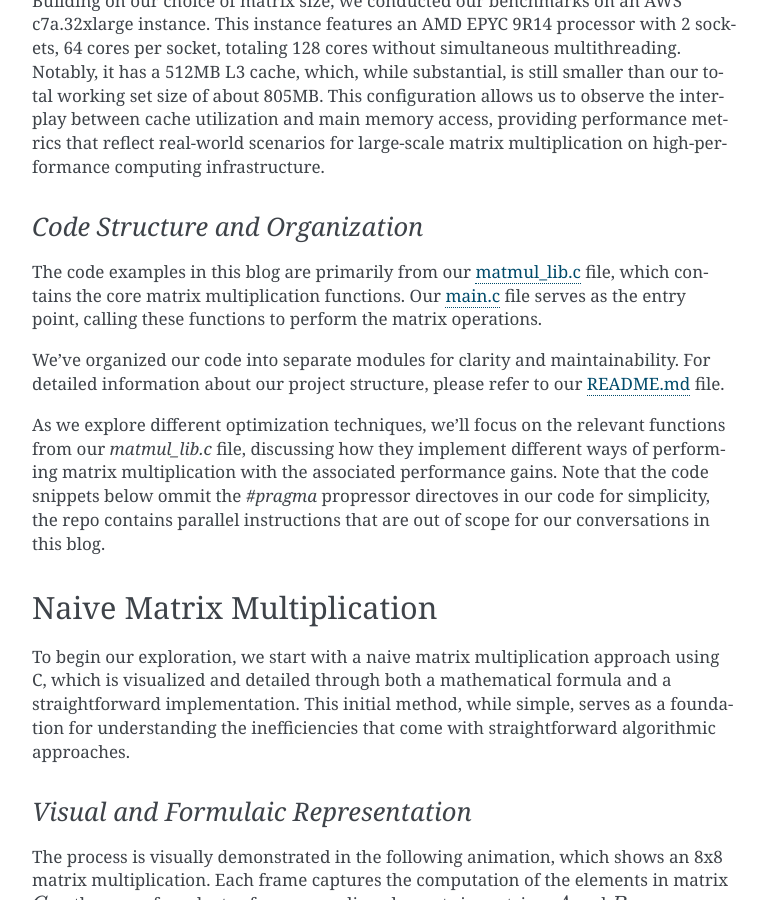
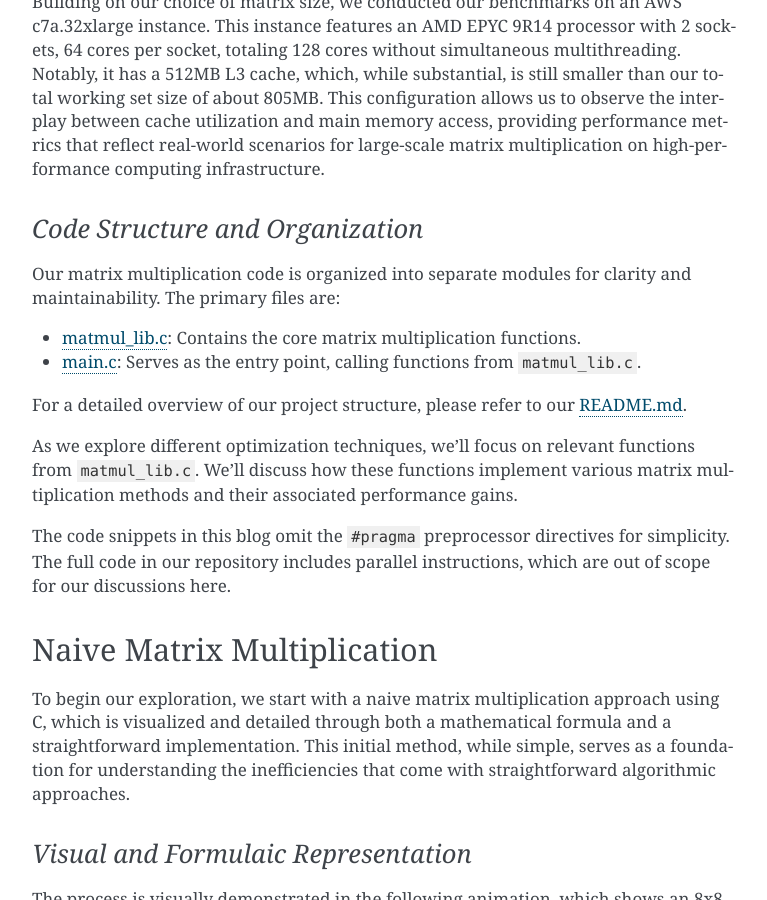
Before and after one commit to pebblesandweeds/cpu_matmul, a Sphinx documentation site: the page built from docs/source/cpu_matmul_blog.rst, in a window 1280 px wide and 900 px high, scrolled down 3215 px. Shown: the whole window, without its empty margins (366-1133 px from the left). Built offline with Sphinx 7.4.7, drawn with Linux system fonts in a browser that asks for light colours; some of the changed text lies outside the part shown.

Commit message:
Edits to blog rst file

```diff
--- a/docs/source/cpu_matmul_blog.rst
+++ b/docs/source/cpu_matmul_blog.rst
@@ -54,7 +54,9 @@ Our implementation performs matrix multiplication using the formula C = A x B, w
 
 With N = 8192, each matrix contains 67,108,864 elements. Using 32-bit floating-point precision (often referred to as "single precision" or "FP32"), the size of each matrix (A, B, and C) is calculated as follows:
 
-67,108,864 * 4 bytes = 268,435,456 bytes ≈ 268 MB
+.. math::
+
+   67,108,864 \times 4 \text{ bytes} = 268,435,456 \text{ bytes} \approx 268 \text{ MB}
 
 This results in a total memory requirement of approximately 805 MB for all three matrices.
 
@@ -72,11 +74,16 @@ Building on our choice of matrix size, we conducted our benchmarks on an AWS c7a
 *Code Structure and Organization*
 ^^^^^^^^^^^^^^^^^^^^^^^^^^^^^^^^^
 
-The code examples in this blog are primarily from our `matmul_lib.c <https://github.com/pebblesandweeds/cpu_matmul/blob/dev/c/src/matmul_lib.c>`_ file, which contains the core matrix multiplication functions. Our `main.c <https://github.com/pebblesandweeds/cpu_matmul/blob/dev/c/src/main.c>`_  file serves as the entry point, calling these functions to perform the matrix operations.
+Our matrix multiplication code is organized into separate modules for clarity and maintainability. The primary files are:
 
-We've organized our code into separate modules for clarity and maintainability. For detailed information about our project structure, please refer to our `README.md <https://github.com/pebblesandweeds/cpu_matmul/blob/dev/README.md#project-structure>`_ file.
+* `matmul_lib.c <https://github.com/pebblesandweeds/cpu_matmul/blob/dev/c/src/matmul_lib.c>`_: Contains the core matrix multiplication functions.
+* `main.c <https://github.com/pebblesandweeds/cpu_matmul/blob/dev/c/src/main.c>`_: Serves as the entry point, calling functions from ``matmul_lib.c``.
 
-As we explore different optimization techniques, we'll focus on the relevant functions from our `matmul_lib.c` file, discussing how they implement different ways of performing matrix multiplication with the associated performance gains.  Note that the code snippets below ommit the `#pragma` propressor directoves in our code for simplicity, the repo contains parallel instructions that are out of scope for our conversations in this blog.
+For a detailed overview of our project structure, please refer to our `README.md <https://github.com/pebblesandweeds/cpu_matmul/blob/dev/README.md#project-structure>`_.
+
+As we explore different optimization techniques, we'll focus on relevant functions from ``matmul_lib.c``. We'll discuss how these functions implement various matrix multiplication methods and their associated performance gains.
+
+The code snippets in this blog omit the ``#pragma`` preprocessor directives for simplicity. The full code in our repository includes parallel instructions, which are out of scope for our discussions here.
 
 Naive Matrix Multiplication
 ---------------------------
```
